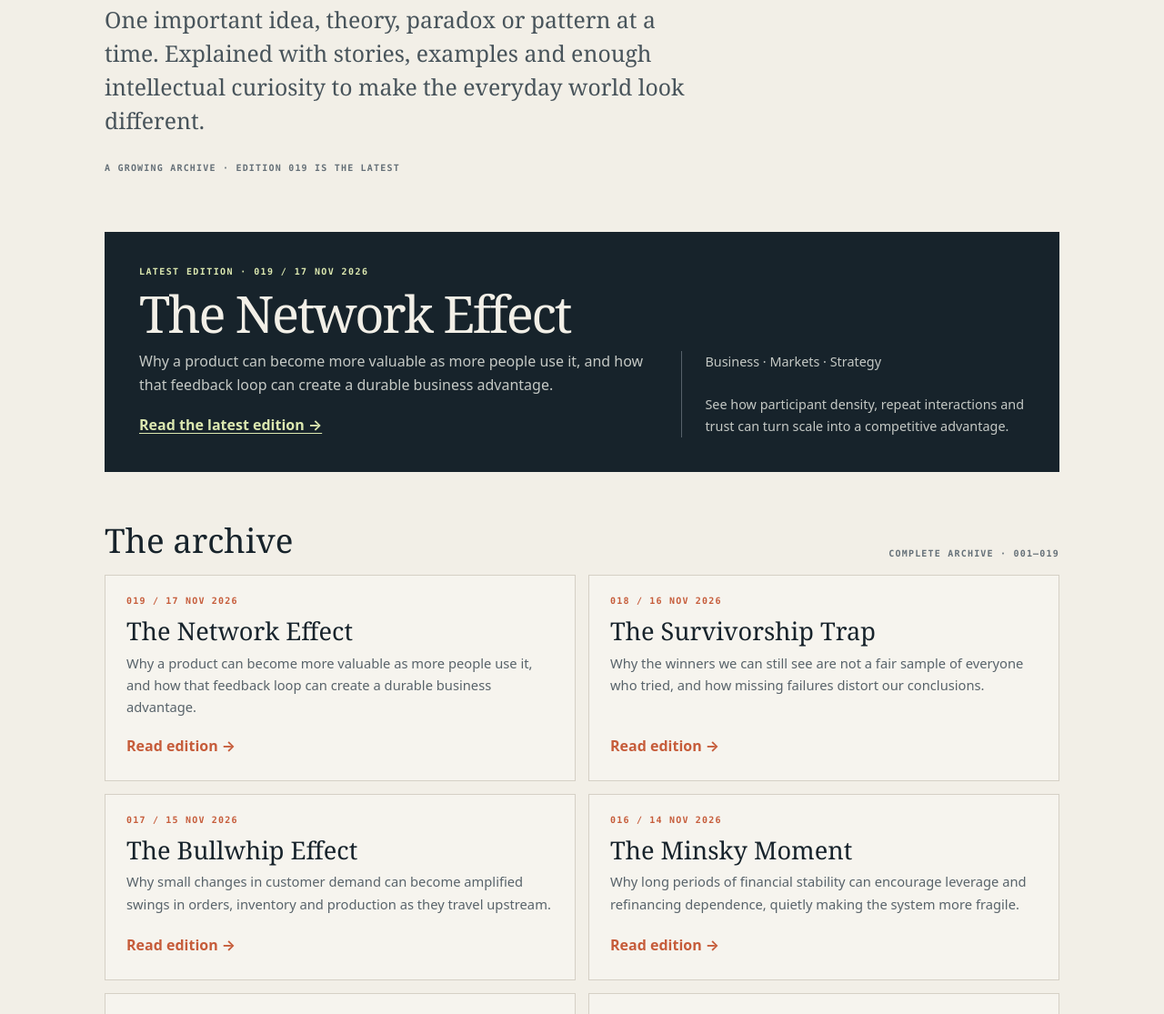
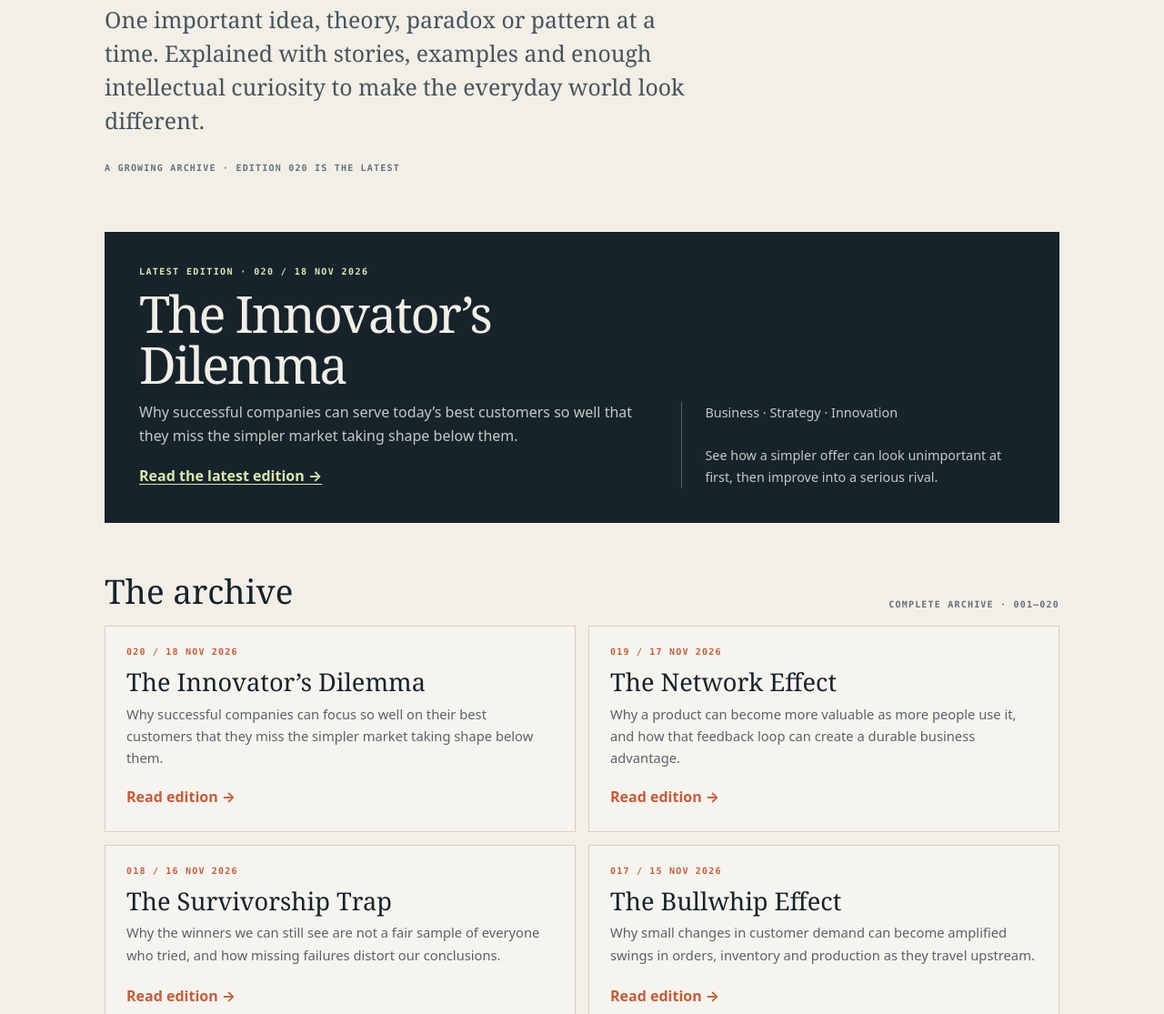
Before and after one commit to happyrabbit29/daily-big-idea, a plain HTML site: page index.html in a window 1280 px wide. Shown: the part 541-1656 px from the top of the page at 91% size. Drawn offline with Linux system fonts and the light colour scheme.

Commit message:
Feature Daily Big Idea edition 020 and extend the archive

```diff
--- a/index.html
+++ b/index.html
@@ -45,19 +45,21 @@ footer{border-top:1px solid var(--line);padding:20px 0 32px;color:var(--muted);f
 <div class="kicker">A daily field guide to thinking</div>
 <h1>Ideas that<br>change the angle.</h1>
 <p class="intro">One important idea, theory, paradox or pattern at a time. Explained with stories, examples and enough intellectual curiosity to make the everyday world look different.</p>
-<div class="hero-meta">A growing archive · Edition 019 is the latest</div>
+<div class="hero-meta">A growing archive · Edition 020 is the latest</div>
 </header>
 <section class="latest" aria-labelledby="latest-title">
 <div>
-<div class="tag">Latest edition · 019 / 17 Nov 2026</div>
-<h2 id="latest-title">The Network Effect</h2>
-<p>Why a product can become more valuable as more people use it, and how that feedback loop can create a durable business advantage.</p>
-<a href="editions/network-effects.html">Read the latest edition →</a>
+<div class="tag">Latest edition · 020 / 18 Nov 2026</div>
+<h2 id="latest-title">The Innovator’s Dilemma</h2>
+<p>Why successful companies can serve today’s best customers so well that they miss the simpler market taking shape below them.</p>
+<a href="editions/innovators-dilemma.html">Read the latest edition →</a>
 </div>
-<div class="side">Business · Markets · Strategy<br><br>See how participant density, repeat interactions and trust can turn scale into a competitive advantage.</div>
+<div class="side">Business · Strategy · Innovation<br><br>See how a simpler offer can look unimportant at first, then improve into a serious rival.</div>
 </section>
-<div class="section-head"><h2>The archive</h2><span>Complete archive · 001–019</span></div>
+<div class="section-head"><h2>The archive</h2><span>Complete archive · 001–020</span></div>
 <section class="archive" aria-label="All available editions">
+<article class="card"><div class="number">020 / 18 NOV 2026</div><h3>The Innovator’s Dilemma</h3><p>Why successful companies can focus so well on their best customers that they miss the simpler market taking shape below them.</p><a href="editions/innovators-dilemma.html">Read edition →</a></article>
+
 <article class="card"><div class="number">019 / 17 NOV 2026</div><h3>The Network Effect</h3><p>Why a product can become more valuable as more people use it, and how that feedback loop can create a durable business advantage.</p><a href="editions/network-effects.html">Read edition →</a></article>
 <article class="card"><div class="number">018 / 16 NOV 2026</div><h3>The Survivorship Trap</h3><p>Why the winners we can still see are not a fair sample of everyone who tried, and how missing failures distort our conclusions.</p><a href="editions/survivorship-bias.html">Read edition →</a></article>
 <article class="card"><div class="number">017 / 15 NOV 2026</div><h3>The Bullwhip Effect</h3><p>Why small changes in customer demand can become amplified swings in orders, inventory and production as they travel upstream.</p><a href="editions/bullwhip-effect.html">Read edition →</a></article>
```
